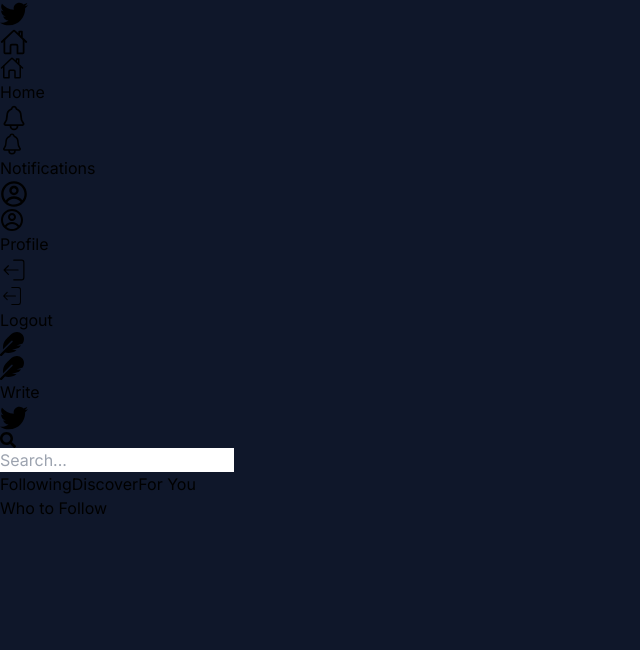
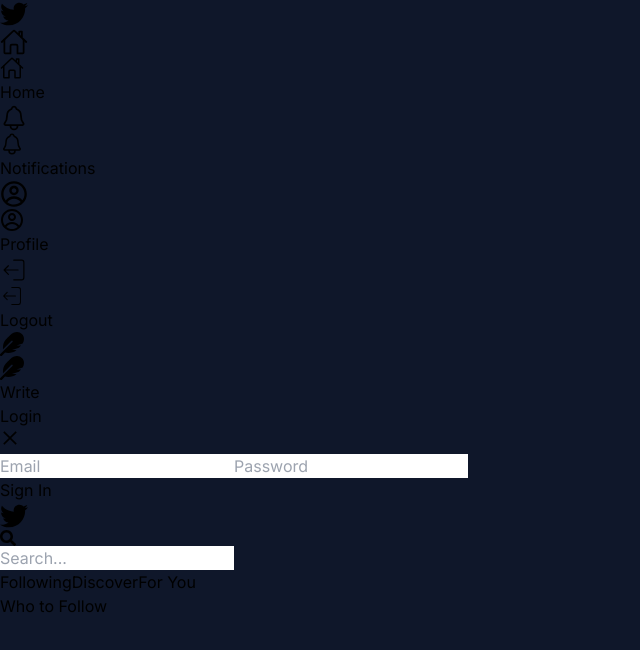
Before and after one commit to amanr-dev/chriping, a Next.js app: page / in a window 1280 px wide. Shown: the top 650 px of the page, without its empty margins (0-640 px from the left). Built offline with nearby package versions, Linux system fonts and the light colour scheme.

Commit message:
complete Login modal and looks🤌👍

```diff
--- /dev/null
+++ b/Components/modals/LoginModal.tsx
@@ -0,0 +1,55 @@
+"use client";
+
+import useLoginModal from "@/hooks/useLoginModal";
+import React, { useCallback, useState } from "react";
+import { Input } from "../Input";
+import { Modal } from "../Modal";
+
+export const LoginModal = () => {
+  const loginModal = useLoginModal();
+
+  const [email, setEmail] = useState("");
+  const [password, setPassword] = useState("");
+  const [isLoding, setIsLoding] = useState(false);
+
+  const onSubmit = useCallback(async () => {
+    try {
+      setIsLoding(true);
+
+      loginModal.onClose();
+    } catch (error) {
+      console.log(error);
+    } finally {
+      setIsLoding(false);
+    }
+  }, [loginModal]);
+
+  const bodyContent = (
+    <div className="flex flex-col gap-4 ">
+      <Input
+        placeholder="Email"
+        onChange={(e) => setEmail(e.target.value)}
+        value={email}
+        disabled={isLoding}
+      />
+      <Input
+        placeholder="Password"
+        onChange={(e) => setPassword(e.target.value)}
+        value={password}
+        disabled={isLoding}
+      />
+    </div>
+  );
+
+  return (
+    <Modal
+      disabled={isLoding}
+      isOpen={loginModal.isOpen}
+      title="Login"
+      actionLabel="Sign In"
+      onClose={loginModal.onClose}
+      onSubmit={onSubmit}
+      body={bodyContent}
+    />
+  );
+};
--- a/app/layout.tsx
+++ b/app/layout.tsx
@@ -3,6 +3,7 @@
 import { Inter } from "next/font/google";
 import Layout from "@/Components/layout/Layout";
 import { Modal } from "@/Components/Modal";
+import { LoginModal } from "@/Components/modals/LoginModal";
 
 const inter = Inter({ subsets: ["latin"] });
 
@@ -21,6 +22,7 @@
       <body className={inter.className}>
         <Layout>
           {/* <Modal actionLabel="Submit" isOpen title="Open Modal" /> */}
+          <LoginModal />
           {children}
         </Layout>
       </body>
--- a/hooks/useLoginModal.ts
+++ b/hooks/useLoginModal.ts
@@ -7,7 +7,9 @@
 }
 
 const useLoginModal = create<LoginModalStore>((set) => ({
-  isOpen: false,
+  isOpen: true,
   onOpen: () => set({ isOpen: true }),
   onClose: () => set({ isOpen: false }),
 }));
+
+export default useLoginModal;
```
